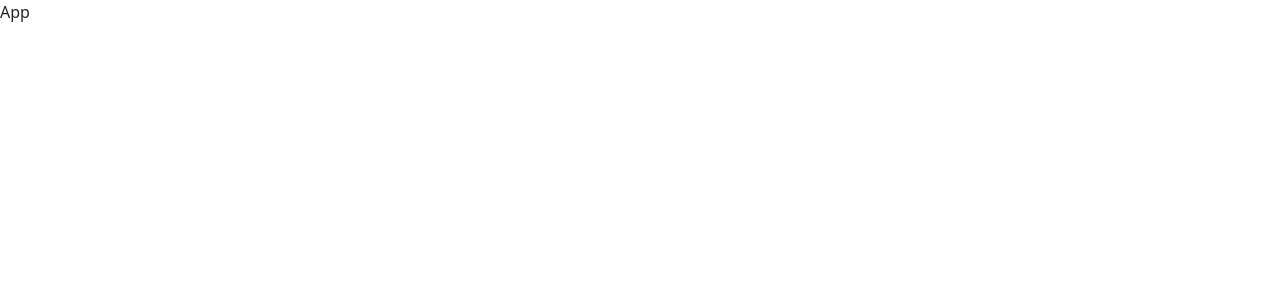
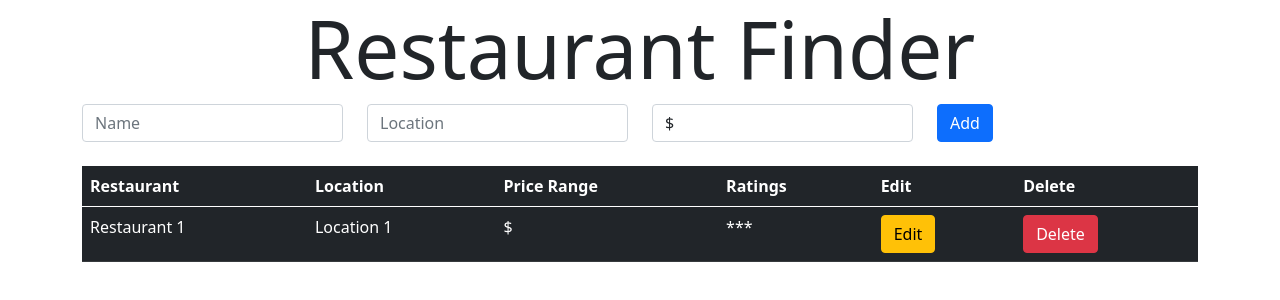
Before and after one commit to josephmathew900/PERN_yelp, a React (Create React App) app in the folder client/: page / in a window 1280 px wide. Shown: the top 300 px of the page. Built offline with nearby package versions, Linux system fonts and the light colour scheme.

Commit message:
react router setup and basic component structure done

```diff
--- a/client/package.json
+++ b/client/package.json
@@ -8,6 +8,7 @@
     "@testing-library/user-event": "^12.1.10",
     "react": "^17.0.1",
     "react-dom": "^17.0.1",
+    "react-router-dom": "^5.2.0",
     "react-scripts": "4.0.3",
     "web-vitals": "^1.0.1"
   },
--- a/client/src/App.jsx
+++ b/client/src/App.jsx
@@ -1,7 +1,25 @@
 import React from "react";
+import { BrowserRouter as Router, Switch, Route } from "react-router-dom";
+import Home from "./routes/Home";
+import RestaurantDetailPage from "./routes/RestaurantDetailPage";
+import UpdatePage from "./routes/UpdatePage";
 
 const App = () => {
-  return <div>App</div>;
+  return (
+    <div className="container">
+      <Router>
+        <Switch>
+          <Route exact path="/" component={Home} />
+          <Route exact path="/restaurants/:id/update" component={UpdatePage} />
+          <Route
+            exact
+            path="/restaurants/:id"
+            component={RestaurantDetailPage}
+          />
+        </Switch>
+      </Router>
+    </div>
+  );
 };
 
 export default App;
--- /dev/null
+++ b/client/src/components/AddRestaurant.jsx
@@ -0,0 +1,37 @@
+import React from "react";
+
+function AddRestaurant() {
+  return (
+    <div className="mb-4">
+      <form action="">
+        <div className="row">
+          <div className="col">
+            <input type="text" className="form-control" placeholder="Name" />
+          </div>
+          <div className="col">
+            <input
+              type="text"
+              className="form-control"
+              placeholder="Location"
+            />
+          </div>
+          <div className="col">
+            <select className="custom-select mr-sm-2 form-control">
+              <option disabled>Price Range</option>
+              <option value="1">$</option>
+              <option value="2">$$</option>
+              <option value="3">$$$</option>
+              <option value="4">$$$$</option>
+              <option value="5">$$$$$</option>
+            </select>
+          </div>
+          <div className="col">
+            <button className="btn btn-primary">Add</button>
+          </div>
+        </div>
+      </form>
+    </div>
+  );
+}
+
+export default AddRestaurant;
--- /dev/null
+++ b/client/src/components/Header.jsx
@@ -0,0 +1,13 @@
+import React from "react";
+
+function Header() {
+  return (
+    <div>
+      <h1 className="font-weight-light display-1 text-center">
+        Restaurant Finder
+      </h1>
+    </div>
+  );
+}
+
+export default Header;
--- /dev/null
+++ b/client/src/routes/Home.jsx
@@ -0,0 +1,16 @@
+import React from "react";
+import AddRestaurant from "../components/AddRestaurant";
+import Header from "../components/Header";
+import RestaurantDetailPage from "./RestaurantDetailPage";
+
+function Home() {
+  return (
+    <div>
+      <Header />
+      <AddRestaurant />
+      <RestaurantDetailPage />
+    </div>
+  );
+}
+
+export default Home;
--- /dev/null
+++ b/client/src/routes/RestaurantDetailPage.jsx
@@ -0,0 +1,36 @@
+import React from "react";
+
+function RestaurantDetailPage() {
+  return (
+    <div>
+      <table class="table table-hover table-dark">
+        <thead>
+          <tr>
+            <th scope="col">Restaurant</th>
+            <th scope="col">Location</th>
+            <th scope="col">Price Range</th>
+            <th scope="col">Ratings</th>
+            <th scope="col">Edit</th>
+            <th scope="col">Delete</th>
+          </tr>
+        </thead>
+        <tbody>
+          <tr>
+            <td>Restaurant 1</td>
+            <td>Location 1</td>
+            <td>$</td>
+            <td>***</td>
+            <td>
+              <button className="btn btn-warning">Edit</button>
+            </td>
+            <td>
+              <button className="btn btn-danger">Delete</button>
+            </td>
+          </tr>
+        </tbody>
+      </table>
+    </div>
+  );
+}
+
+export default RestaurantDetailPage;
--- /dev/null
+++ b/client/src/routes/UpdatePage.jsx
@@ -0,0 +1,11 @@
+import React from 'react'
+
+function UpdatePage() {
+    return (
+        <div>
+            UpdatePage
+        </div>
+    )
+}
+
+export default UpdatePage
```
Also changed, not shown: client/src/components/RestaurantList.jsx (added, +11 -0 lines), 2 other files (tests, documents, lock files or other folders).
